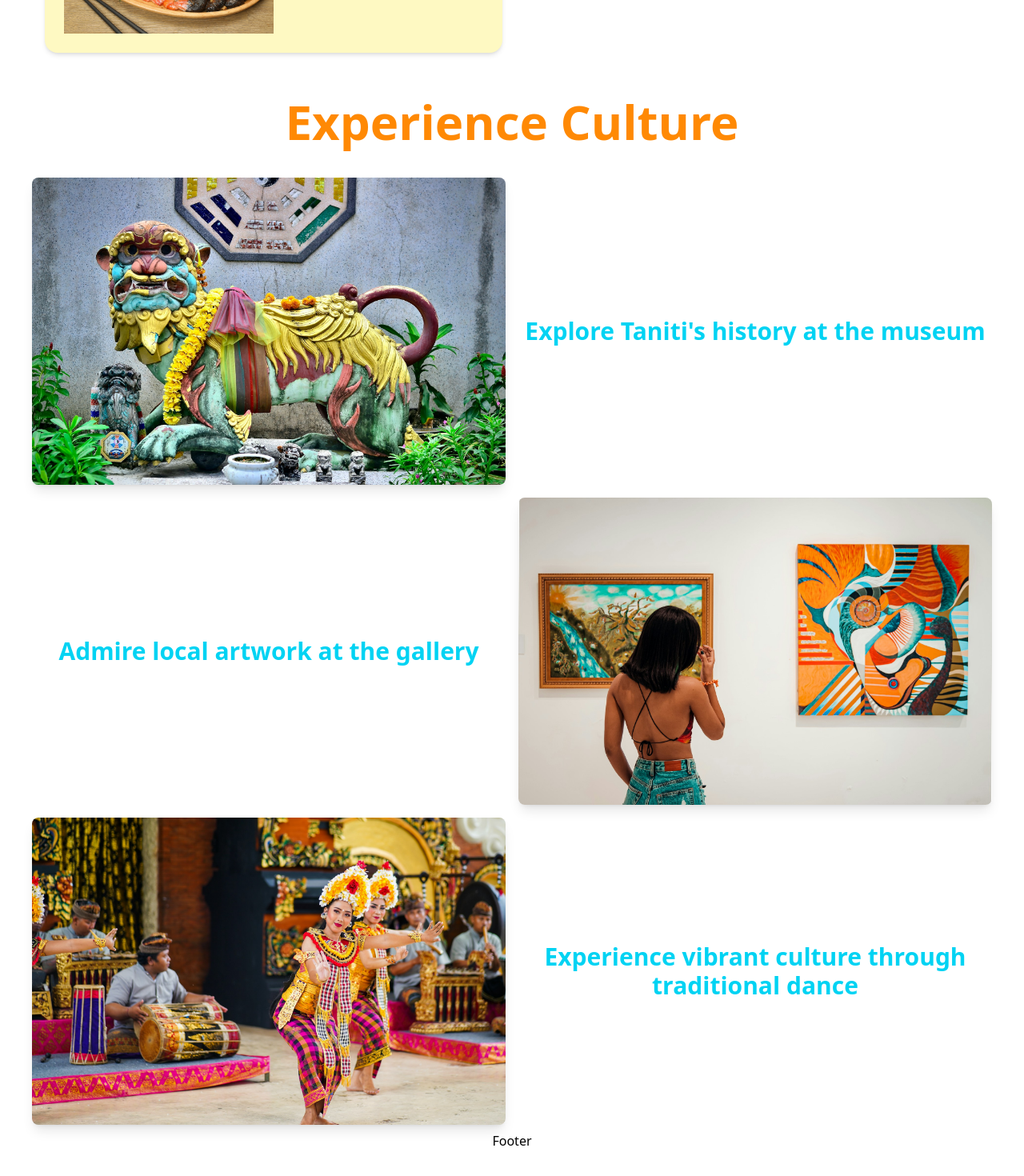
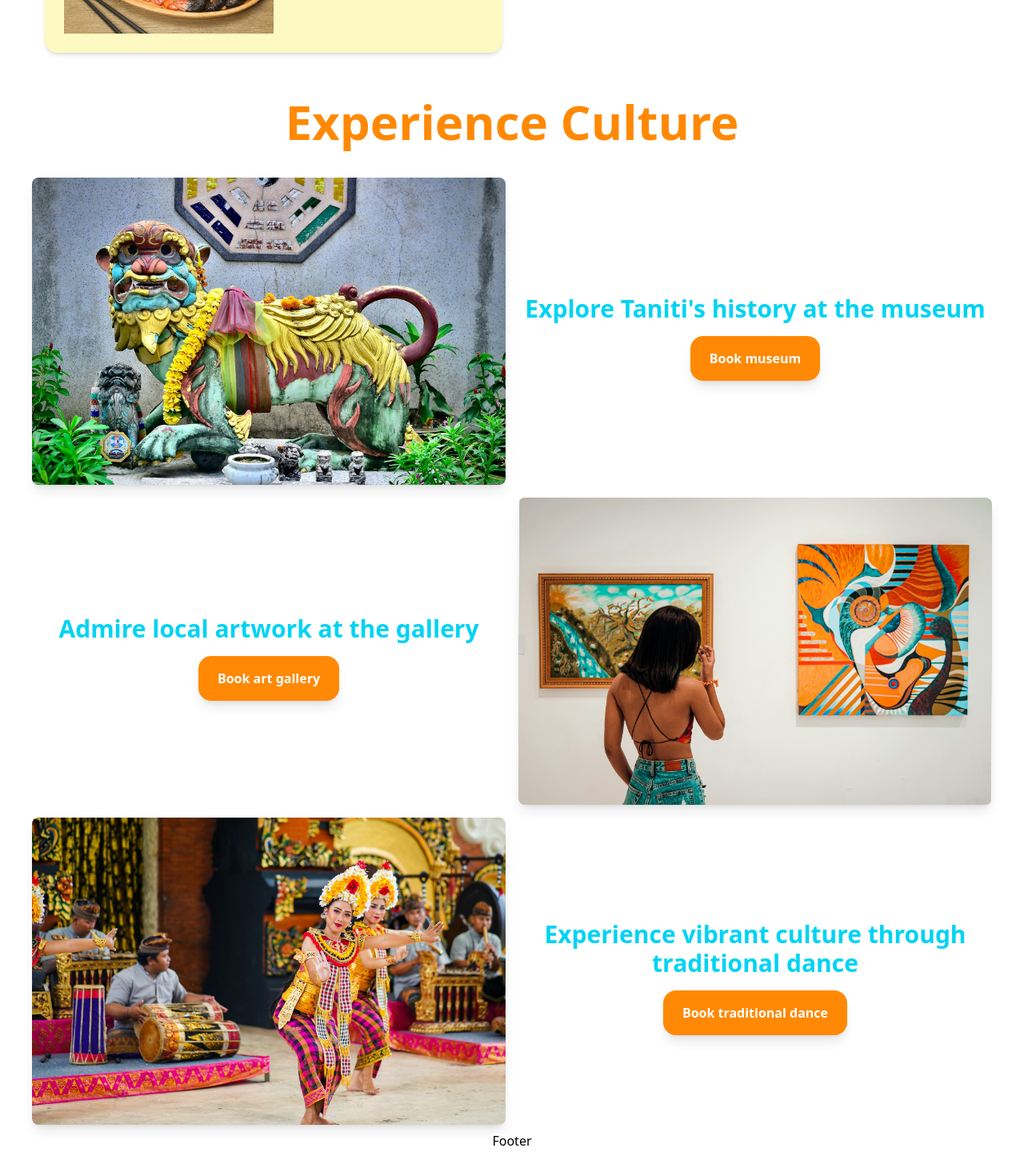
Before and after one commit to Kristinblun/taniti-prototype, a React (Vite) app: page /foodandculture in a window 1280 px wide. Shown: the part 1179-2649 px from the top of the page at 80% size. Built offline with nearby package versions, Linux system fonts and the light colour scheme.

Commit message:
refactor: make food and culture page dynamic; add modal integration and toast notifications

```diff
--- a/src/pages/FoodAndCulture.jsx
+++ b/src/pages/FoodAndCulture.jsx
@@ -1,5 +1,9 @@
 import React from 'react';
 import { useState } from 'react';
+
+import BookButton from '../components/BookButton';
+import ConfirmModal from '../components/ConfirmModal';
+import toast from 'react-hot-toast';
 
 import seafood from '../assets/seafood.jpg';
 import american from '../assets/american.jpg';
@@ -85,7 +89,39 @@ export default function FoodAndCulture() {
     },
   ];
 
+  const activities = [
+    {
+      name: 'museum',
+      caption: "Explore Taniti's history at the museum",
+      image: museum,
+      reverse: false,
+      bookable: true,
+    },
+    {
+      name: 'art gallery',
+      caption: 'Admire local artwork at the gallery',
+      image: artGallery,
+      reverse: true,
+      bookable: true,
+    },
+    {
+      name: 'traditional dance',
+      caption: 'Experience vibrant culture through traditional dance',
+      image: dance,
+      reverse: false,
+      bookable: true,
+    },
+  ];
+
   const [selectedCuisine, setSelectedCuisine] = useState(cuisines[0]);
+  const [selectedActivity, setSelectedActivity] = useState(null);
+  const [showModal, setShowModal] = useState(false);
+
+  const handleConfirm = () => {
+    setShowModal(false);
+    toast.success(`Your ${selectedActivity.name} experience is booked!`);
+    setSelectedActivity(null);
+  };
   return (
     <div>
       <section>
@@ -139,44 +175,45 @@ export default function FoodAndCulture() {
           {' '}
           Experience Culture
         </h1>
-        <div className="flex items-center">
-          <div className=" w-1/2 p-2">
+
+        {activities.map((activity) => {
+          return (
+            <div
+              key={activity.name}
+              className={`flex items-center ${
+                activity.reverse ? 'flex-row-reverse' : ''
+              }`}
+            >
+              <div className="w-1/2 p-2">
                 <img
-              src={museum}
+                  src={activity.image}
                   className="rounded-lg shadow-lg object-cover w-full h-96"
                 />
               </div>
-          <h2 className="w-1/2 text-cyan-400 font-extrabold text-xl md:text-3xl p-4">
-            {' '}
-            Explore Taniti's history at the museum
+              <div className="w-1/2">
+                <h2 className=" text-cyan-400 font-extrabold text-xl md:text-3xl p-4">
+                  {activity.caption}
                 </h2>
-        </div>
-
-        <div className="flex items-center flex-row-reverse">
-          <div className="w-1/2 p-2">
-            <img
-              src={artGallery}
-              className="rounded-lg shadow-lg object-cover w-full h-96"
+                <BookButton
+                  name={activity.name}
+                  backgroundColor="bg-orange-400"
+                  onClick={() => {
+                    setShowModal(true);
+                    setSelectedActivity(activity);
+                  }}
                 />
               </div>
-          <h2 className="w-1/2 text-cyan-400 font-extrabold text-xl md:text-3xl p-4">
-            {' '}
-            Admire local artwork at the gallery
-          </h2>
             </div>
-
-        <div className="flex items-center">
-          <div className="w-1/2 p-2">
-            <img
-              src={dance}
-              className="rounded-lg shadow-lg object-cover w-full h-96"
+          );
+        })}
+      </section>
+      <ConfirmModal
+        show={showModal}
+        onCancel={() => setShowModal(false)}
+        title="Confirm Booking"
+        message={`Are you sure you want to book ${selectedActivity?.name}?`}
+        onConfirm={handleConfirm}
       />
-          </div>
-          <h2 className="w-1/2 text-cyan-400 font-extrabold text-xl md:text-3xl p-4">
-            Experience vibrant culture through traditional dance
-          </h2>
-        </div>
-      </section>
     </div>
   );
 }
```
Lines whose indentation alone changed are shown as unchanged.
